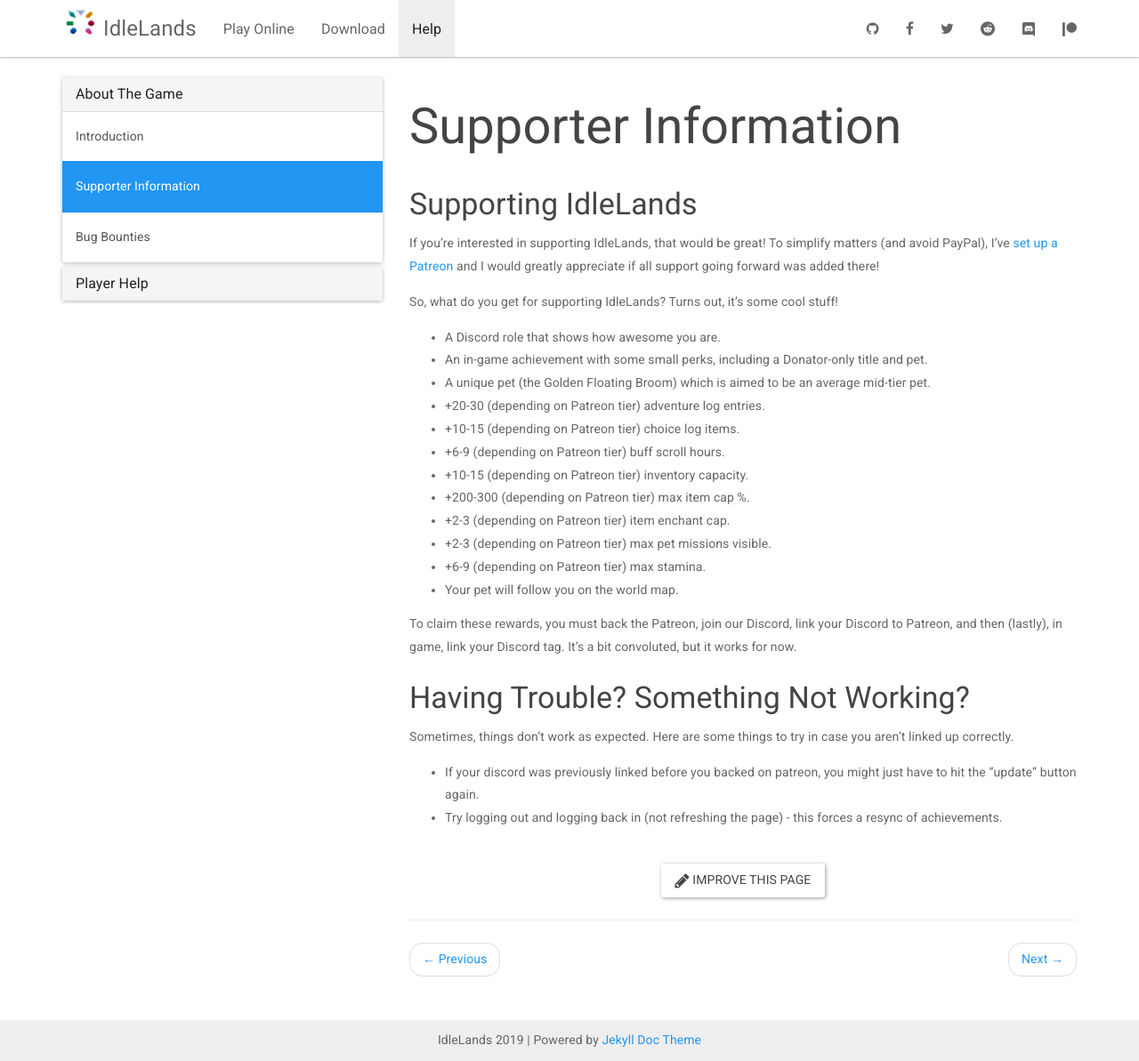
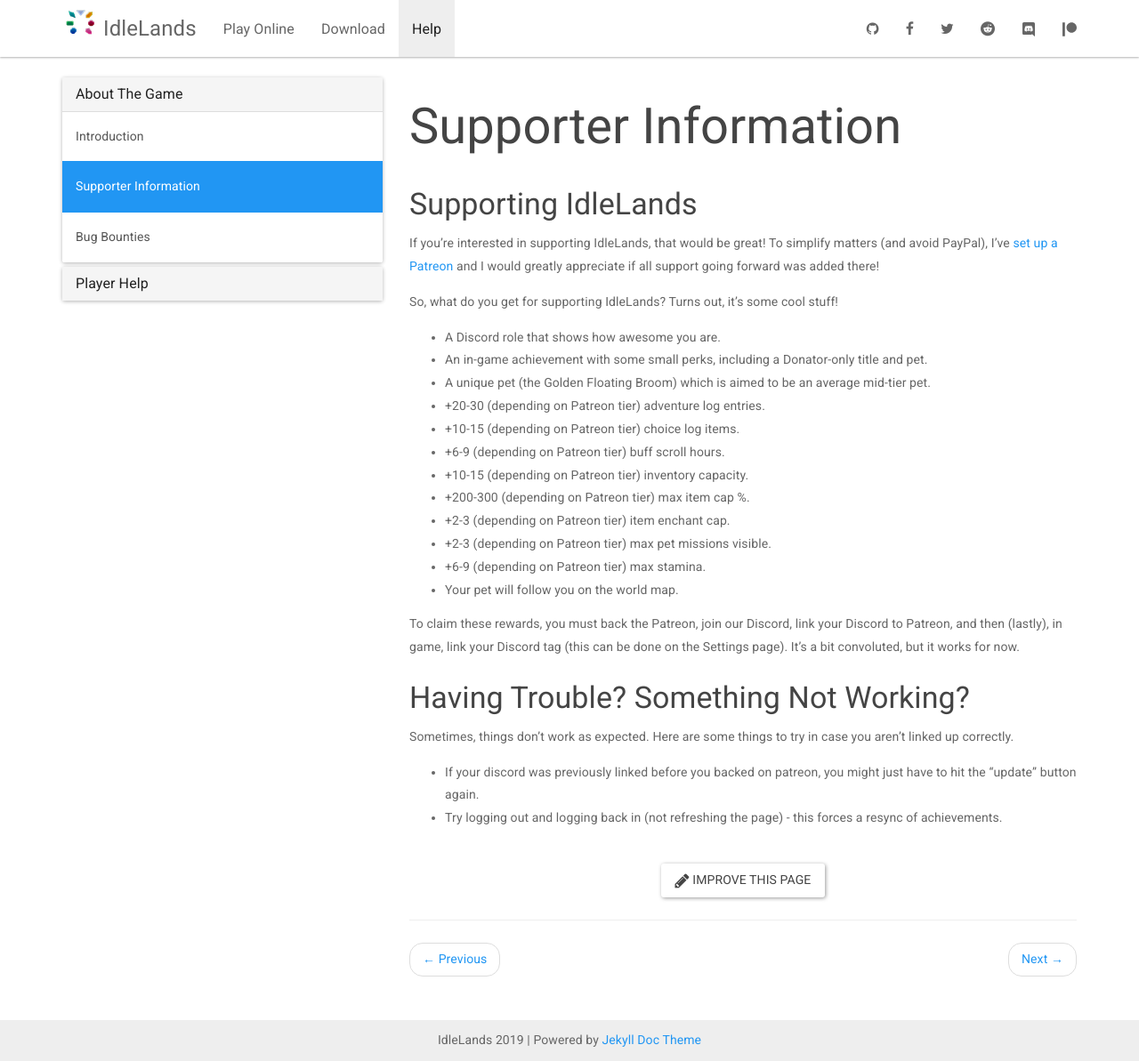
Before and after one commit to IdleLands/idlelands.github.io, a Jekyll site: the page built from _docs/help/supporter.md, in a window 1280 px wide and 1193 px high. Shown: the whole window at 89% size. Built offline with Jekyll 4.4.1, drawn with Linux system fonts in a browser that asks for light colours; nearby versions of some CDN libraries.

Commit message:
Update supporter.md

```diff
--- a/_docs/help/supporter.md
+++ b/_docs/help/supporter.md
@@ -23,7 +23,7 @@
 * +6-9 (depending on Patreon tier) max stamina.
 * Your pet will follow you on the world map.
 
-To claim these rewards, you must back the Patreon, join our Discord, link your Discord to Patreon, and then (lastly), in game, link your Discord tag. It's a bit convoluted, but it works for now.
+To claim these rewards, you must back the Patreon, join our Discord, link your Discord to Patreon, and then (lastly), in game, link your Discord tag (this can be done on the Settings page). It's a bit convoluted, but it works for now.
 
 ### Having Trouble? Something Not Working?
 
```
